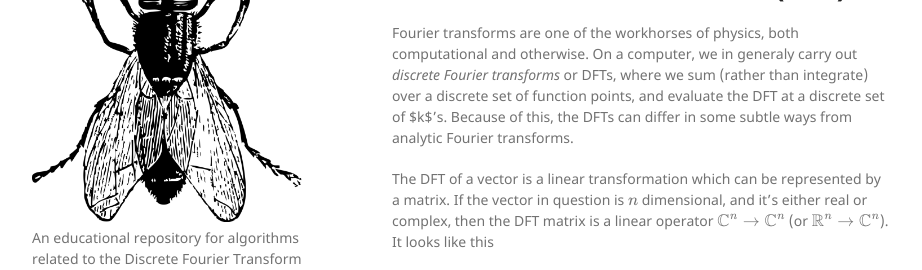
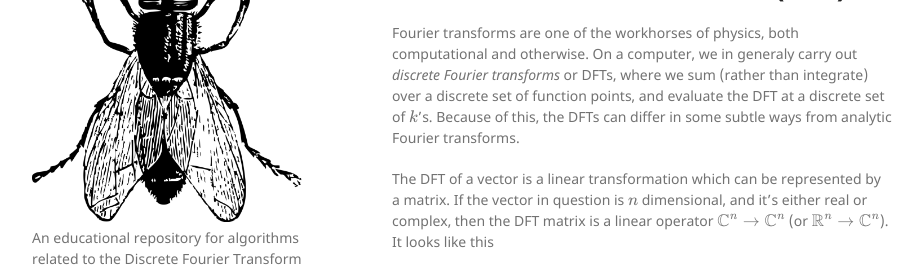
Before and after one commit to dcxSt/dft_algos, a Jekyll site: the page built from index.md, in a window 1280 px wide and 900 px high, scrolled down 463 px. Shown: the part 195-465 px from the top of the window, without its empty margins (178-1100 px from the left). Built offline with Jekyll 4.4.1, drawn with Linux system fonts in a browser that asks for light colours; formulas are drawn with MathJax 3; our own code applies the rules of GitHub Pages for plain Markdown files.

Commit message:
add to dft note

```diff
--- a/index.md
+++ b/index.md
@@ -14,7 +14,7 @@ A **signal processing engineer**, i.e. an engineer in any of these fields: music
 In this repository we explore some algorithms for computing the discrete fourier transform of vectors.
 
 # Discrete Fourier Transform (DFT)
-Fourier transforms are one of the workhorses of physics, both computational and otherwise. On a computer, we in generaly carry out *discrete Fourier transforms* or DFTs, where we sum (rather than integrate) over a discrete set of function points, and evaluate the DFT at a discrete set of $k$'s. Because of this, the DFTs can differ in some subtle ways from analytic Fourier transforms.
+Fourier transforms are one of the workhorses of physics, both computational and otherwise. On a computer, we in generaly carry out *discrete Fourier transforms* or DFTs, where we sum (rather than integrate) over a discrete set of function points, and evaluate the DFT at a discrete set of \\(k\\)'s. Because of this, the DFTs can differ in some subtle ways from analytic Fourier transforms.
 
 The DFT of a vector is a linear transformation which can be represented by a matrix. If the vector in question is \\(n\\) dimensional, and it's either real or complex, then the DFT matrix is a linear operator \\(\mathbb{C}^n\to\mathbb{C}^n\\) (or \\(\mathbb{R}^n\to\mathbb{C}^n\\)). It looks like this
 
```
